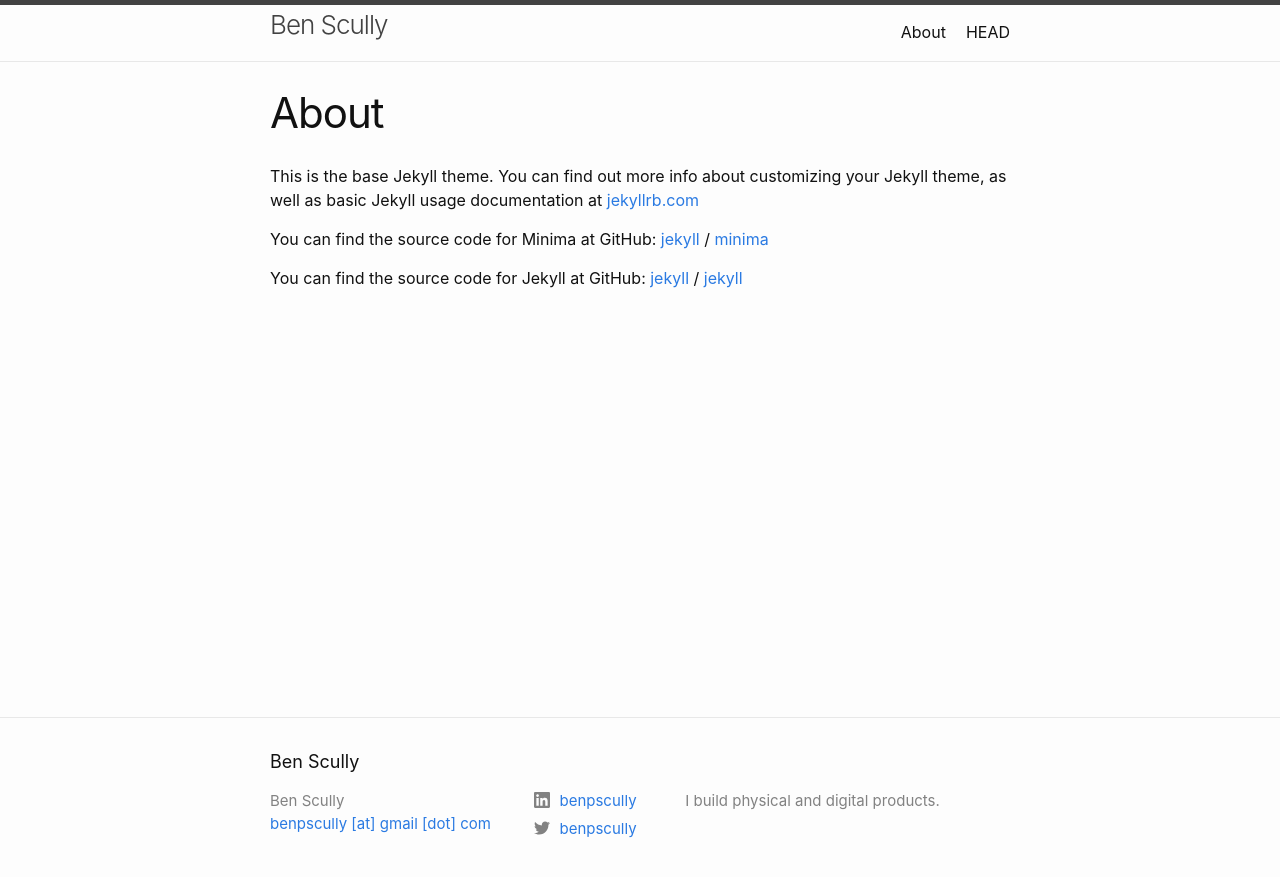
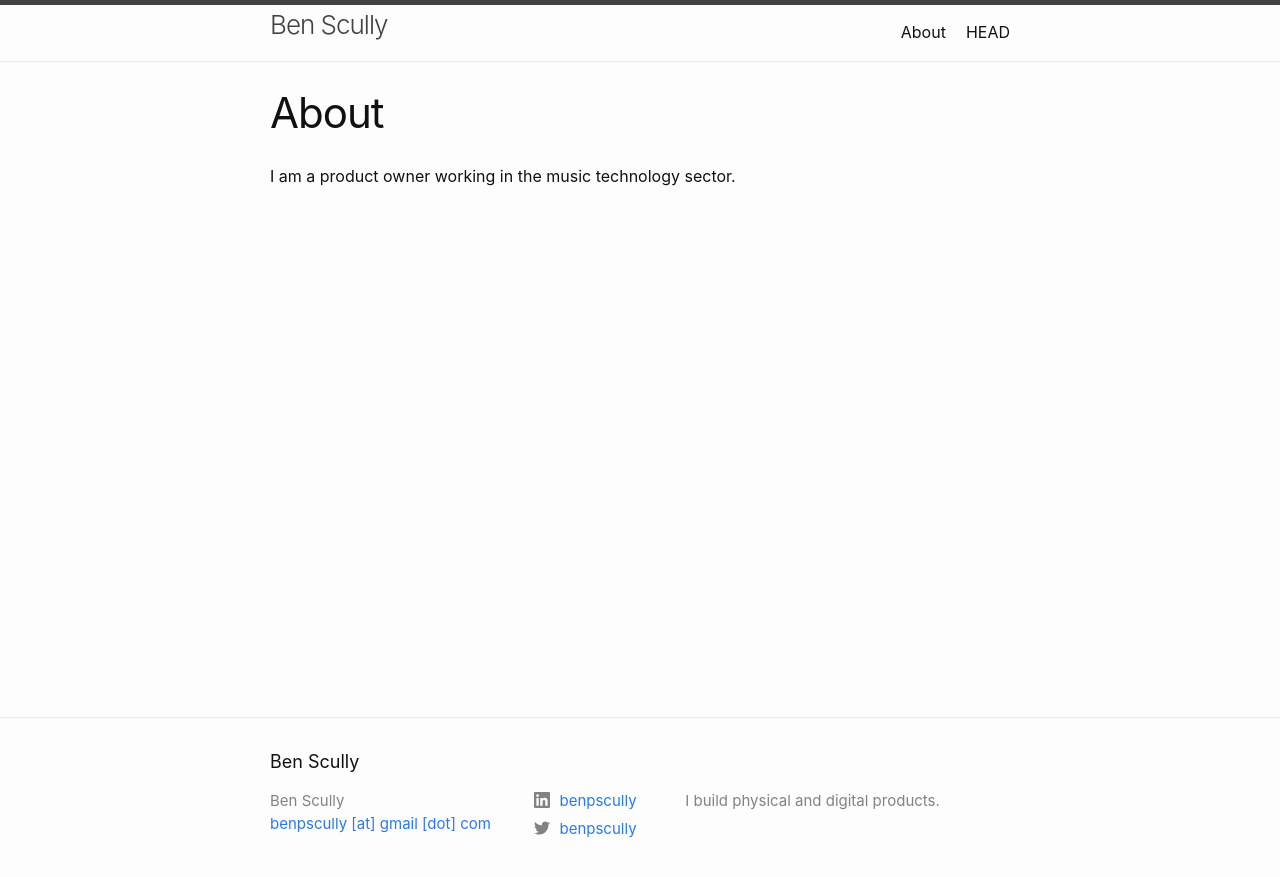
Before and after one commit to benscully/Website, a Jekyll site: the page built from about.md, in a window 1280 px wide. Shown: the top 877 px of the page. Built offline with Jekyll 4.4.1, drawn with Linux system fonts in a browser that asks for light colours.

Commit message:
place holder update

```diff
--- a/about.md
+++ b/about.md
@@ -4,15 +4,4 @@ title: About
 permalink: /about/
 ---
 
-This is the base Jekyll theme. You can find out more info about customizing your Jekyll theme, as well as basic Jekyll usage documentation at [jekyllrb.com](https://jekyllrb.com/)
-
-You can find the source code for Minima at GitHub:
-[jekyll][jekyll-organization] /
-[minima](https://github.com/jekyll/minima)
-
-You can find the source code for Jekyll at GitHub:
-[jekyll][jekyll-organization] /
-[jekyll](https://github.com/jekyll/jekyll)
-
-
-[jekyll-organization]: https://github.com/jekyll
+I am a product owner working in the music technology sector.
```
